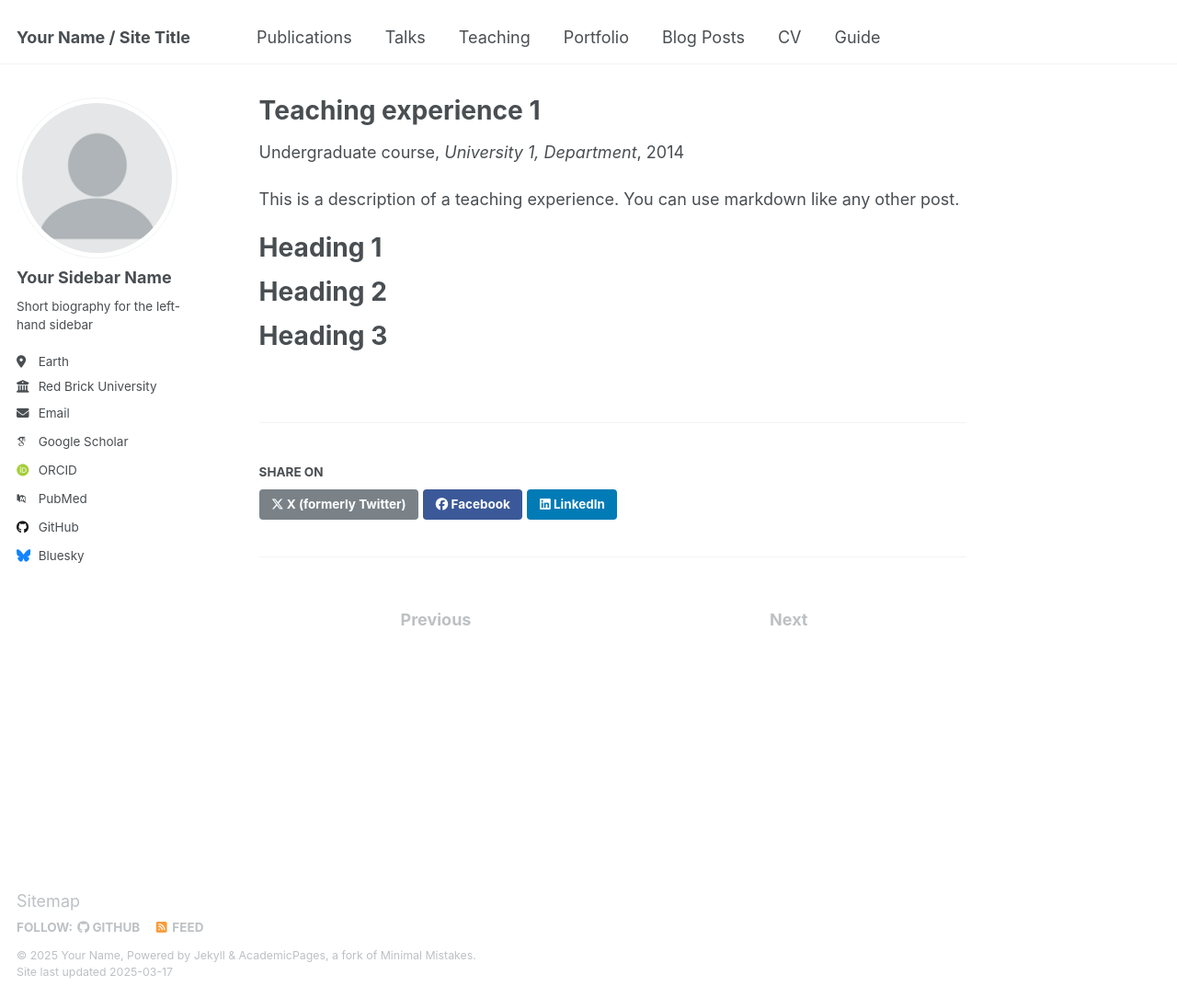
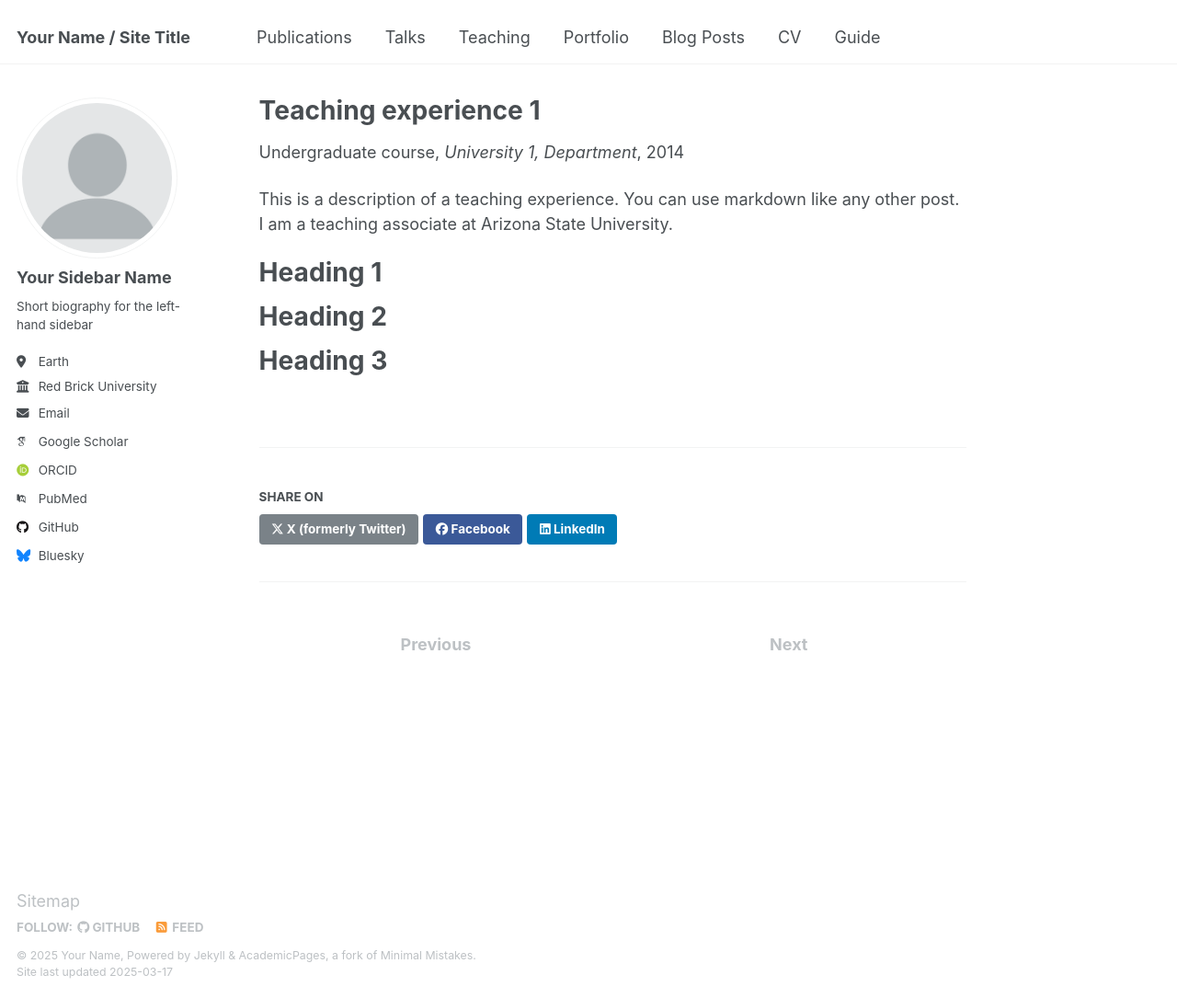
Before and after one commit to ssarka4894/ssarka4894.github.io, a Jekyll site: the page built from _teaching/2014-spring-teaching-1.md, in a window 1280 px wide and 1085 px high. Shown: the whole window at 92% size. Built offline with Jekyll 4.4.1, drawn with Linux system fonts in a browser that asks for light colours; some web fonts are replaced.

Commit message:
Update 2014-spring-teaching-1.md

```diff
--- a/_teaching/2014-spring-teaching-1.md
+++ b/_teaching/2014-spring-teaching-1.md
@@ -8,7 +8,7 @@ date: 2014-01-01
 location: "City, Country"
 ---
 
-This is a description of a teaching experience. You can use markdown like any other post.
+This is a description of a teaching experience. You can use markdown like any other post. I am a teaching associate at Arizona State University.
 
 Heading 1
 ======
```
